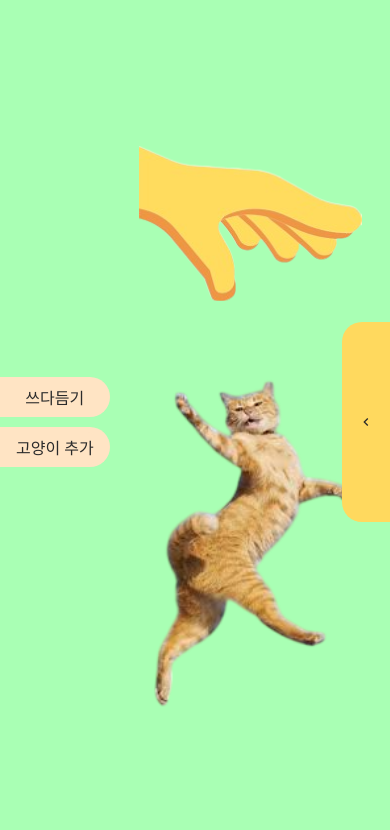
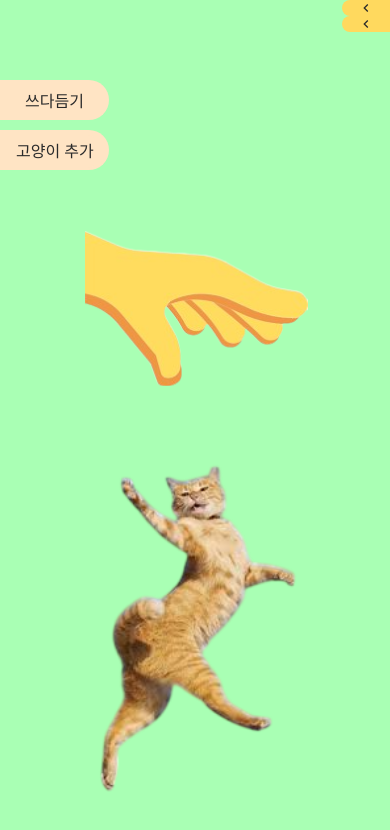
Before and after one commit to kmhyomin/petTheCat, a React (Vite) app: page / in a window 390 px wide. Shown: the top 830 px of the page. Built offline with nearby package versions, Linux system fonts and the light colour scheme.

Commit message:
add : useIsMobile.tsx

```diff
--- a/src/App.module.css
+++ b/src/App.module.css
@@ -24,11 +24,12 @@ button {
   display: flex;
   flex-direction: column;
   gap: 10px;
+  justify-content: left;
 }
 .petBtn,
 .addCatBtn {
   padding: 0.5rem;
-  width: auto;
+  width: 6.8125rem;
   border-radius: 0 20px 20px 0;
   background-color: bisque;
   cursor: pointer;
@@ -56,3 +57,15 @@ button {
   width: 50px;
   height: 50px;
 }
+/* =====media query========================================================== */
+
+@media only screen and (max-width: 451px) {
+  .wapper {
+    display: flex;
+    flex-direction: column;
+  }
+  .buttonContainer {
+    width: 100%;
+    padding-top: 5rem;
+  }
+}
--- a/src/App.tsx
+++ b/src/App.tsx
@@ -10,7 +10,6 @@ export interface ICatPhoto {
 }
 
 function App() {
-  // const [changeColor, setChangeColor] = useState(0);
   const [isMoving, setIsMoving] = useState(false);
   const [catPhotos, setCatPhotos] = useState<ICatPhoto[]>([]);
   const [currentCat, setCurrentCat] = useState("../cat1.png");
--- a/src/components/CatPhotoList/CatPhotoList.module.css
+++ b/src/components/CatPhotoList/CatPhotoList.module.css
@@ -56,8 +56,68 @@
   height: 100%;
   -webkit-user-drag: none;
 }
-.rotateThumbnail {
-  aspect-ratio: 9/16;
-  width: auto;
-  height: 10rem;
+/* ============================================================= */
+@media only screen and (max-width: 451px) {
+  .catPhotoList {
+    width: max-content;
+    height: 100%;
+  }
+
+  .frame {
+    height: 12.5rem;
+    display: flex;
+    flex-direction: column;
+    align-items: center;
+  }
+  .frame:active {
+    transform: translateY(-10%) translateX(8px);
+    transition: transform 0.1 ease-in-out;
+    color: #ffc400;
+  }
+  .drawerKnob {
+    width: 3rem;
+    background-color: #ffd95e;
+    border-radius: 20px 0 0 20px;
+    display: flex;
+    justify-content: center;
+    align-items: center;
+
+    cursor: pointer;
+  }
+  .arrow {
+    width: 10rem;
+  }
+
+  .tract {
+    width: max-content;
+    height: auto;
+    display: flex;
+    flex-direction: column;
+    gap: 1.25rem;
+    padding-left: 1rem;
+    align-items: center;
+    border: 1px solid #ffd95e;
+    background-color: rgba(255, 217, 94, 0.5);
+
+    user-select: none;
+    -webkit-user-drag: none;
+  }
+
+  .tract li {
+    cursor: pointer;
+    box-shadow: inset;
+    user-select: none;
+    -webkit-user-drag: none;
+    height: 10rem;
+    width: auto;
+  }
+  .thumbnail {
+  }
+
+  .thumbnail img {
+    display: block;
+    width: 100%;
+    height: 100%;
+    -webkit-user-drag: none;
+  }
 }
--- a/src/components/CatPhotoList/CatPhotoList.tsx
+++ b/src/components/CatPhotoList/CatPhotoList.tsx
@@ -1,7 +1,8 @@
-import { useCallback, useState } from "react";
+import { useCallback, useRef, useState } from "react";
 import type { ICatPhoto } from "../../App";
 import styles from "./CatPhotoList.module.css";
 import { MdKeyboardArrowLeft, MdKeyboardArrowRight } from "react-icons/md";
+import useIsMobile from "../Hooks/useIsMobile";
 
 interface ICatPhotoList {
   list: ICatPhoto[];
@@ -10,12 +11,17 @@ interface ICatPhotoList {
 
 export const CatPhotoList = ({ list, setCurrentCat }: ICatPhotoList) => {
   const [useDrawerKnob, setUseDrawerKnob] = useState(false);
-
+  const scrollRef = useRef<HTMLUListElement>(null);
+  const isMobile = useIsMobile();
   const isGetOut = useCallback(() => {
     setUseDrawerKnob((perv) => !perv);
   }, []);
 
   console.log("sss useDrawerKnob:", useDrawerKnob);
+
+  const handleScroll = useCallback( () => {
+
+  },[])
 
   return (
     <div className={styles.catPhotoList}>
@@ -34,13 +40,13 @@ export const CatPhotoList = ({ list, setCurrentCat }: ICatPhotoList) => {
           {useDrawerKnob ? <MdKeyboardArrowRight /> : <MdKeyboardArrowLeft />}
         </button>
         {useDrawerKnob && (
-          <ul className={styles.tract}>
+          <ul className={styles.tract}
+          onScroll={handleScroll}
+            ref={scrollRef}
+          >
             {list.map((photo, index) => {
               return (
-                <li
-                  key={index}
-                  className={`${styles.thumbnail} ${photo.isRotate ? styles.rotateThumbnail : ""}`}
-                >
+                <li key={index} className={styles.thumbnail}>
                   <img
                     src={photo.url}
                     onClick={() => setCurrentCat(photo.url)}
@@ -51,6 +57,14 @@ export const CatPhotoList = ({ list, setCurrentCat }: ICatPhotoList) => {
             })}
           </ul>
         )}
+        <button
+          className={styles.drawerKnob}
+          onClick={() => {
+            isGetOut();
+          }}
+        >
+          {useDrawerKnob ? <MdKeyboardArrowRight /> : <MdKeyboardArrowLeft />}
+        </button>
       </div>
     </div>
   );
--- /dev/null
+++ b/src/components/Hooks/useIsMobile.tsx
@@ -0,0 +1,18 @@
+import { useEffect, useState } from "react";
+
+export default function useIsMobile() {
+  const [isMobile, setIsMobile] = useState(false);
+
+  useEffect(() => {
+    const checkMobile = () => {
+      setIsMobile(window.innerWidth <= 768);
+    };
+
+    checkMobile();
+    window.addEventListener("resize", checkMobile);
+
+    return () => window.removeEventListener("resize", checkMobile);
+  }, []);
+
+  return isMobile;
+}
```
Also changed, not shown: src/data/backgroundColor.ts (deleted, +0 -12 lines), src/index.css (added).
